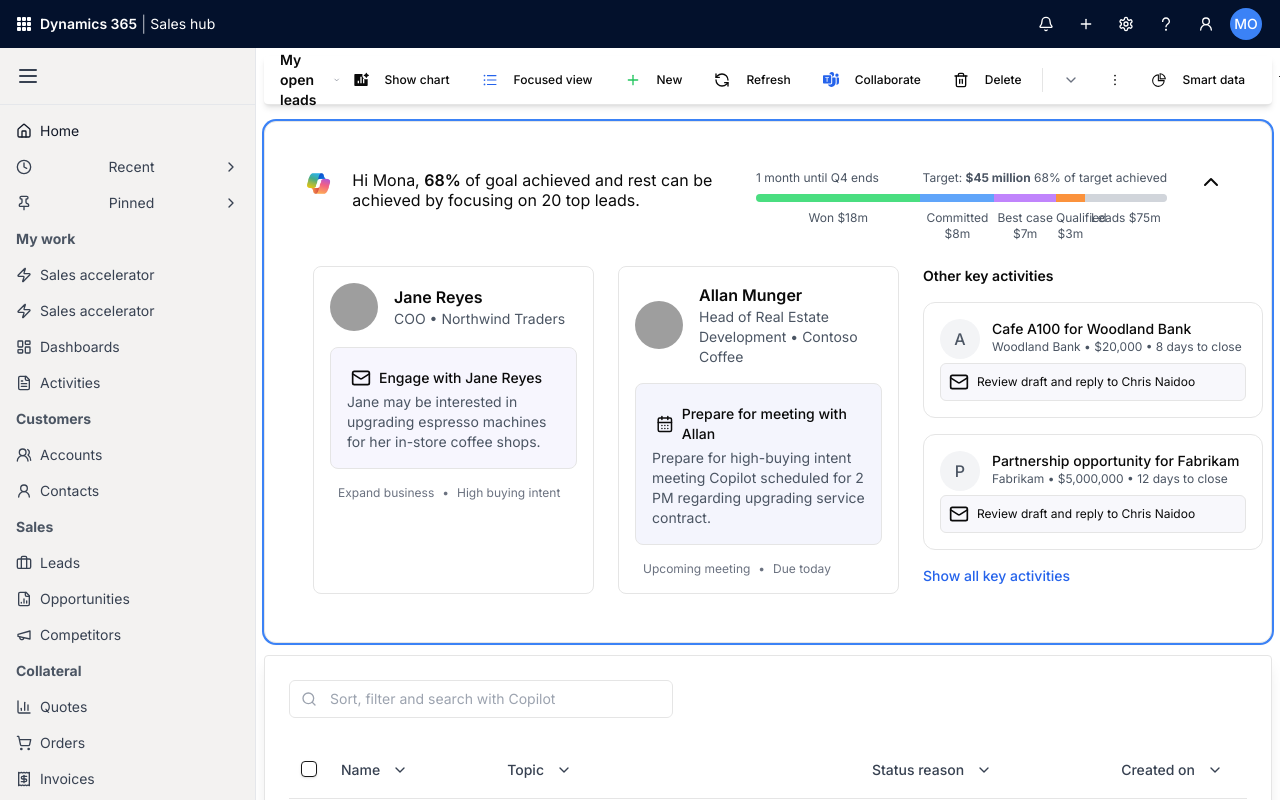
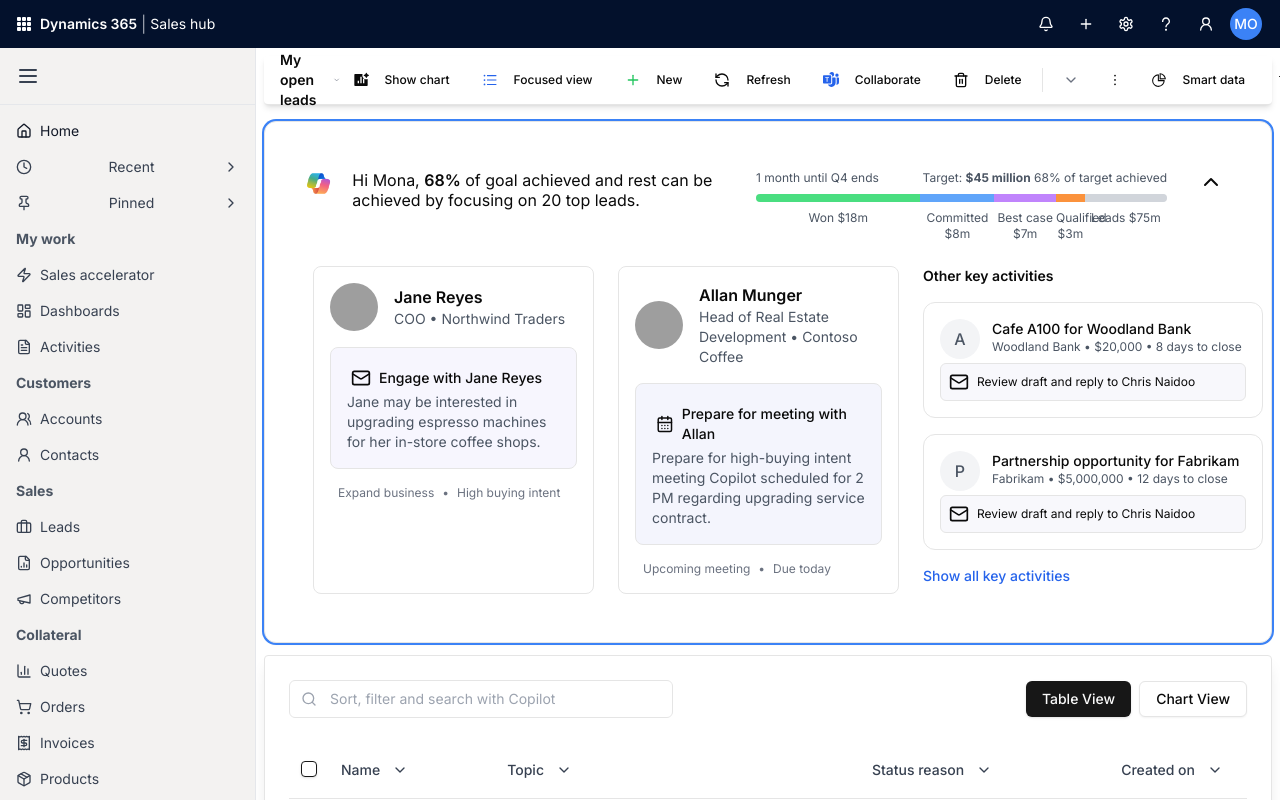
Before and after one commit to Nierowheezy/dynamics-365-dashboard, a Next.js app: page / in a window 1280 px wide. Built offline with nearby package versions, Linux system fonts and the light colour scheme; grey boxes are pictures that could not be loaded.

Commit message:
final commit

```diff
--- a/package.json
+++ b/package.json
@@ -16,11 +16,13 @@
     "@radix-ui/react-separator": "^1.1.1",
     "@radix-ui/react-slot": "^1.1.1",
     "@radix-ui/react-tabs": "^1.1.2",
+    "chart.js": "^4.4.7",
     "class-variance-authority": "^0.7.1",
     "clsx": "^2.1.1",
     "lucide-react": "^0.468.0",
     "next": "15.1.1",
     "react": "^19.0.0",
+    "react-chartjs-2": "^5.2.0",
     "react-dom": "^19.0.0",
     "react-icons": "^5.4.0",
     "tailwind-merge": "^2.5.5",
--- a/src/components/leads-table.tsx
+++ b/src/components/leads-table.tsx
@@ -4,6 +4,19 @@ import { Button } from "@/components/ui/button";
 import { Card, CardContent } from "@/components/ui/card";
 import { Checkbox } from "@/components/ui/checkbox";
 import { ChevronDown, Search } from "lucide-react";
+import { Bar } from "react-chartjs-2"; // Assuming you're using chart.js
+import { Chart } from "chart.js";
+import {
+  CategoryScale,
+  LinearScale,
+  BarElement,
+  Title,
+  Tooltip,
+  Legend,
+} from "chart.js";
+
+// Register the necessary components
+Chart.register(CategoryScale, LinearScale, BarElement, Title, Tooltip, Legend);
 
 const leads = [
   {
@@ -71,6 +84,7 @@ const leads = [
 export function LeadsTable() {
   const [searchTerm, setSearchTerm] = useState(""); // State for input search
   const [filteredLeads, setFilteredLeads] = useState(leads); // State for filtered data
+  const [currentView, setCurrentView] = useState<"table" | "chart">("table"); // State to track current view
 
   // Function to handle filtering
   const handleSearch = (e: React.ChangeEvent<HTMLInputElement>) => {
@@ -86,29 +100,56 @@ export function LeadsTable() {
     setFilteredLeads(filtered);
   };
 
+  // Data for the chart view
+  const chartData = {
+    labels: filteredLeads.map((lead) => lead.name),
+    datasets: [
+      {
+        label: "Leads Created",
+        data: filteredLeads.map((_, index) => index + 1),
+        backgroundColor: "rgba(75, 192, 192, 0.6)",
+      },
+    ],
+  };
+
   return (
     <Card className="bg-white shadow-lg rounded-sm overflow-hidden">
       <CardContent className="p-6">
-        <div className="relative mb-6">
-          {/* Search Icon */}
+        <div className="flex justify-between items-center mb-6">
+          {/* Search */}
+          <div className="relative">
             <div className="absolute inset-y-0 left-3 flex items-center pointer-events-none">
               <Search className="h-4 w-4 text-gray-400" />
             </div>
-          {/* Copilot Icon */}
-          {/* <div className="absolute inset-y-0 right-3 flex items-center pointer-events-none">
-            <img src="/copilot_image.png" alt="Copilot" className="h-4 w-4" />
-          </div> */}
-          {/* Input Field */}
             <input
               type="text"
               placeholder="Sort, filter and search with Copilot"
-            className="w-96 pl-10 pr-10 py-2 border rounded-md text-sm"
+              className="w-96 pl-10 py-2 border rounded-md text-sm"
               value={searchTerm}
               onChange={handleSearch}
             />
           </div>
 
-        {/* Table */}
+          {/* Toggle Buttons */}
+          <div>
+            <Button
+              variant={currentView === "table" ? "default" : "outline"}
+              onClick={() => setCurrentView("table")}
+              className="mr-2"
+            >
+              Table View
+            </Button>
+            <Button
+              variant={currentView === "chart" ? "default" : "outline"}
+              onClick={() => setCurrentView("chart")}
+            >
+              Chart View
+            </Button>
+          </div>
+        </div>
+
+        {/* Conditional Rendering for Views */}
+        {currentView === "table" ? (
           <div className="w-full overflow-auto">
             <table className="w-full">
               <thead>
@@ -168,9 +209,9 @@ export function LeadsTable() {
                       <Checkbox />
                     </td>
                     <td className="p-3">
-                    <button className="text-blue-600 hover:underline text-sm font-medium">
+                      <div className="text-blue-600 hover:underline text-sm font-medium">
                         {lead.name}
-                    </button>
+                      </div>
                     </td>
                     <td className="p-3 text-sm text-gray-900">{lead.topic}</td>
                     <td className="p-3 text-sm text-gray-900">{lead.status}</td>
@@ -182,6 +223,11 @@ export function LeadsTable() {
               </tbody>
             </table>
           </div>
+        ) : (
+          <div className="h-96">
+            <Bar data={chartData} options={{ responsive: true }} />
+          </div>
+        )}
       </CardContent>
     </Card>
   );
--- a/src/components/left-sidebar.tsx
+++ b/src/components/left-sidebar.tsx
@@ -61,7 +61,6 @@ const navigationItems: (NavItem | { label: string; isCategory: true })[] = [
     ],
   },
   { label: "My work", isCategory: true },
-  { icon: Zap, label: "Sales accelerator", href: "/sales-accelerator" },
   { icon: Zap, label: "Sales accelerator", href: "/sales-accelerator" },
   { icon: LayoutDashboard, label: "Dashboards", href: "/dashboards" },
   { icon: FileText, label: "Activities", href: "/activities" },
```
Also changed, not shown: 1 other file (tests, documents, lock files or other folders). Lines whose indentation alone changed are shown as unchanged.
